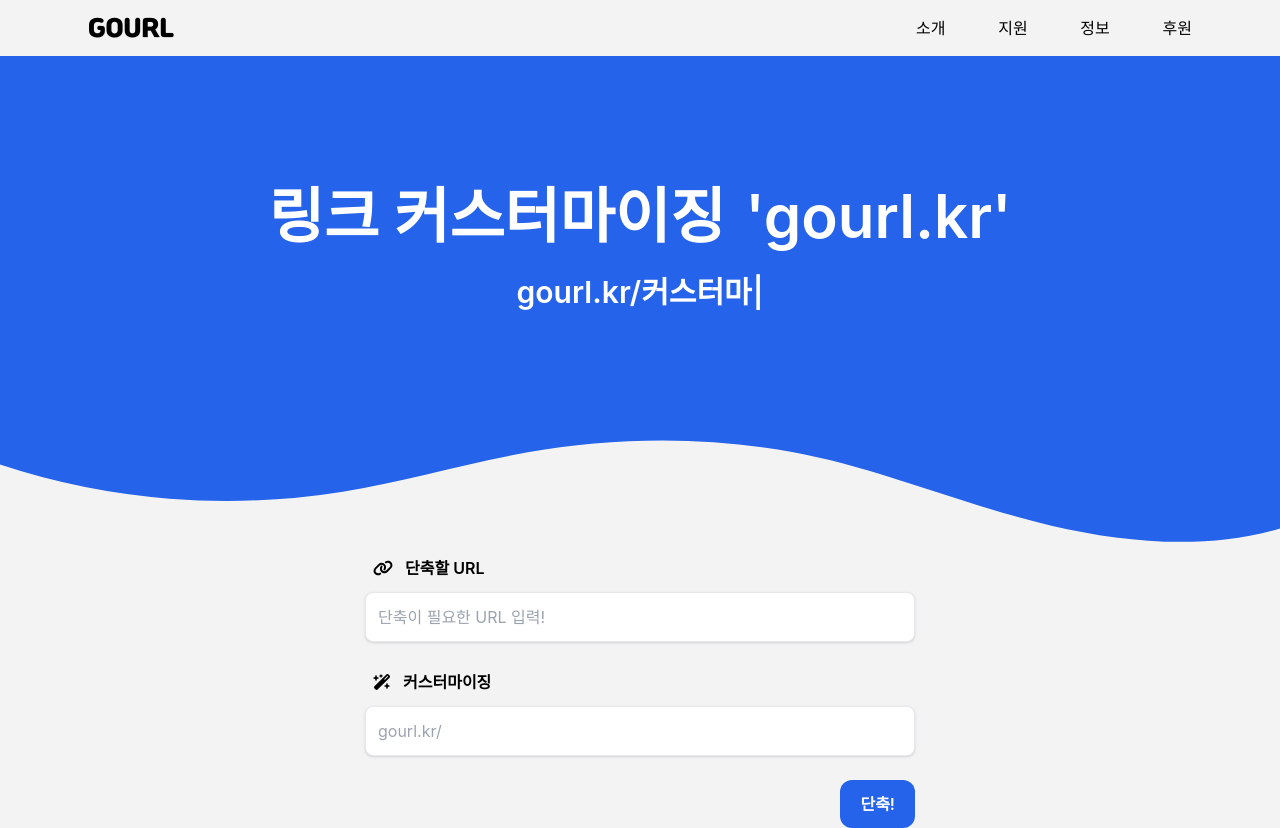
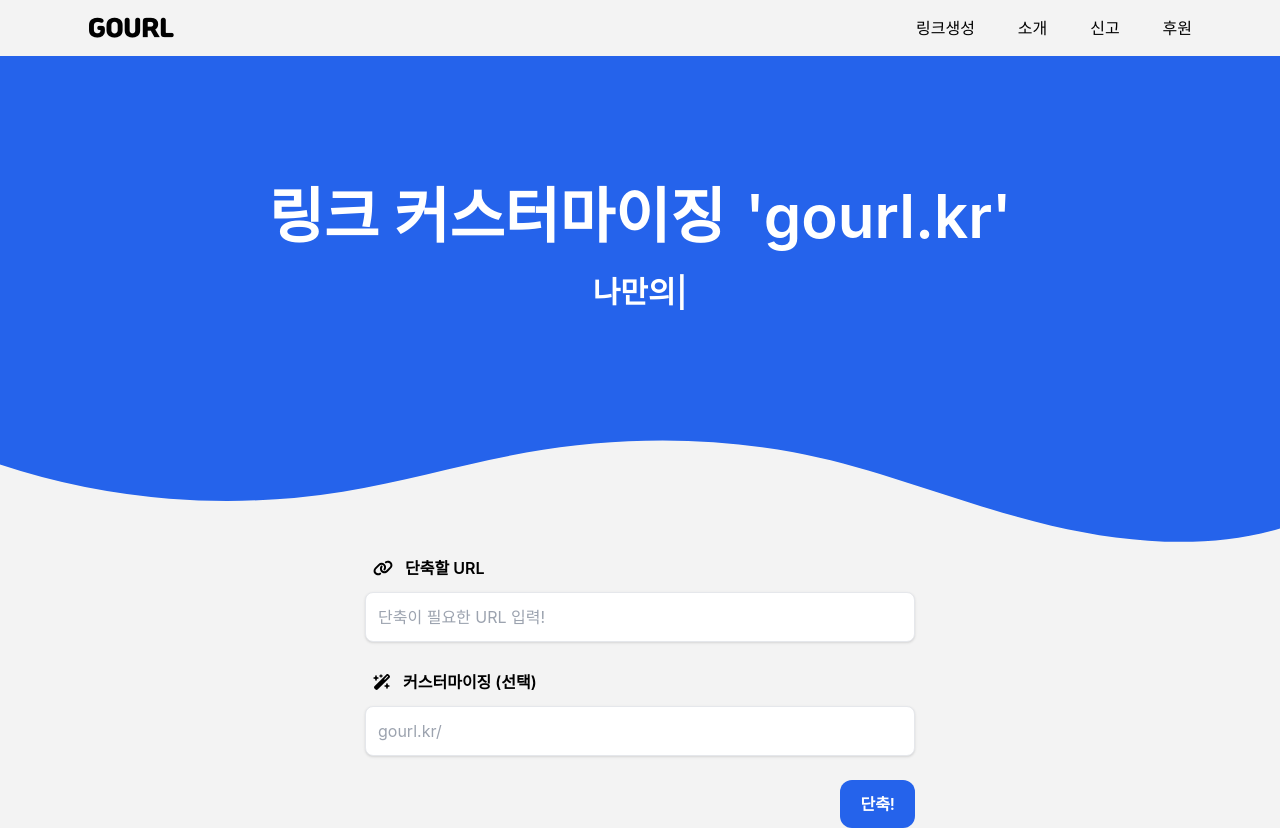
Before and after one commit to hlog2e/url-shorter-front, a Next.js app: page / in a window 1280 px wide. Built offline with nearby package versions, Linux system fonts and the light colour scheme.

Commit message:
NavBar Fixed, 섹션분리, something else...
NavBar 포지션 상단고정, react-scroll을 위한 컴포넌트 섹션 분리,소개 멘트 및 NavBar 아이템 이름 변경 등등

```diff
--- a/components/navBar.jsx
+++ b/components/navBar.jsx
@@ -1,18 +1,22 @@
 import { FontAwesomeIcon } from "@fortawesome/react-fontawesome";
 import { faBars, faXmark } from "@fortawesome/free-solid-svg-icons";
 import { useState } from "react";
+import Link from "next/link";
 
 export default function NavBar() {
   const [dropDownOpened, setDropDownOpened] = useState(false);
   return (
-    <div>
-      <header className="flex justify-center h-14">
+    <>
+      <header className="fixed top-0 left-0 right-0 ">
+        <div className="flex justify-center h-14">
           <div className="container flex items-center justify-between max-w-6xl px-6 ">
-          <strong className="text-2xl cursor-pointer font-jalnan">GOURL</strong>
-          <nav className="hidden md:container md:justify-between md:w-1/4 md:flex">
+            <Link href="/">
+              <a className="text-2xl cursor-pointer font-jalnan">GOURL</a>
+            </Link>
+            <nav className="hidden md:container md:justify-between md:w-1/4 md:flex ">
+              <div className="cursor-pointer">링크생성</div>
               <div className="cursor-pointer">소개</div>
-            <div className="cursor-pointer">지원</div>
-            <div className="cursor-pointer">정보</div>
+              <div className="cursor-pointer">신고</div>
               <div className="cursor-pointer">후원</div>
             </nav>
             {dropDownOpened ? (
@@ -33,18 +37,19 @@
               />
             )}
           </div>
+        </div>
       </header>
       {dropDownOpened ? (
-        <div className="h-screen">
+        <div className="absolute left-0 right-0 z-50 h-[calc(100vh-56px)] bg-[#f3f3f3] top-14">
           <nav className="border-t">
+            <div className="p-4 text-xl cursor-pointer hover:bg-gray-200">
+              링크생성
+            </div>
             <div className="p-4 text-xl cursor-pointer hover:bg-gray-200">
               소개
             </div>
             <div className="p-4 text-xl cursor-pointer hover:bg-gray-200">
-              지원
-            </div>
-            <div className="p-4 text-xl cursor-pointer hover:bg-gray-200">
-              정보
+              신고
             </div>
             <div className="p-4 text-xl cursor-pointer hover:bg-gray-200">
               후원
@@ -52,6 +57,6 @@
           </nav>
         </div>
       ) : null}
-    </div>
+    </>
   );
 }
--- a/containers/MainIntroduceSection.jsx
+++ b/containers/MainIntroduceSection.jsx
@@ -7,7 +7,7 @@
       <Head>
         <title>test</title>
       </Head>
-      <div className="flex flex-col items-center justify-center h-64 text-white bg-blue-600 md:h-96">
+      <div className="flex flex-col items-center justify-center h-64 text-white bg-blue-600 md:h-96 mt-14">
         <div className="flex flex-col items-center md:flex-row">
           <h1 className="text-4xl font-semibold md:text-6xl">
             링크 커스터마이징
@@ -19,16 +19,13 @@
         <div className="text-2xl font-semibold md:text-3xl mt-7">
           <TypewriterComponent
             onInit={(type) => {
-              type.typeString("gourl.kr/pQdkc2");
+              type.typeString("기억하기 힘든 링크 말고");
               type.pauseFor(1500);
-              type.deleteChars(6);
-              type.typeString("커스터마이징_URL");
+              type.deleteAll();
+              type.typeString("나만의 링크로 기억하기 쉽게!");
               type.pauseFor(1500);
-              type.deleteChars(10);
-              type.typeString("원하는_단어_아무거나");
-              type.pauseFor(1500);
-              type.deleteChars(11);
-              type.typeString("100%_무료서비스");
+              type.deleteAll();
+              type.typeString("gourl.kr/내맘대로단축링크");
               type.pauseFor(1500);
               type.deleteAll();
               type.typeString("단축 링크는 gourl.kr");
--- a/containers/UrlShortSection.jsx
+++ b/containers/UrlShortSection.jsx
@@ -16,7 +16,7 @@
           />
           <span className="flex mt-6 mb-2">
             <FontAwesomeIcon icon={faWandMagicSparkles} className="p-2" />
-            <p className="p-1 font-semibold">커스터마이징</p>
+            <p className="p-1 font-semibold">커스터마이징 (선택)</p>
           </span>
           <input
             className="w-full px-3 py-3 border rounded-lg shadow focus:ring focus:outline-none focus:bg-white"
--- a/pages/index.jsx
+++ b/pages/index.jsx
@@ -4,10 +4,12 @@
 
 export default function Home() {
   return (
-    <div>
+    <>
       <NavBar />
-      <MainIntroduceSection />
-      <UrlShortSection />
-    </div>
+      <section className="h-[calc(100vh-56px)] ">
+        <MainIntroduceSection />
+        <UrlShortSection />
+      </section>
+    </>
   );
 }
```
Lines whose indentation alone changed are shown as unchanged.
